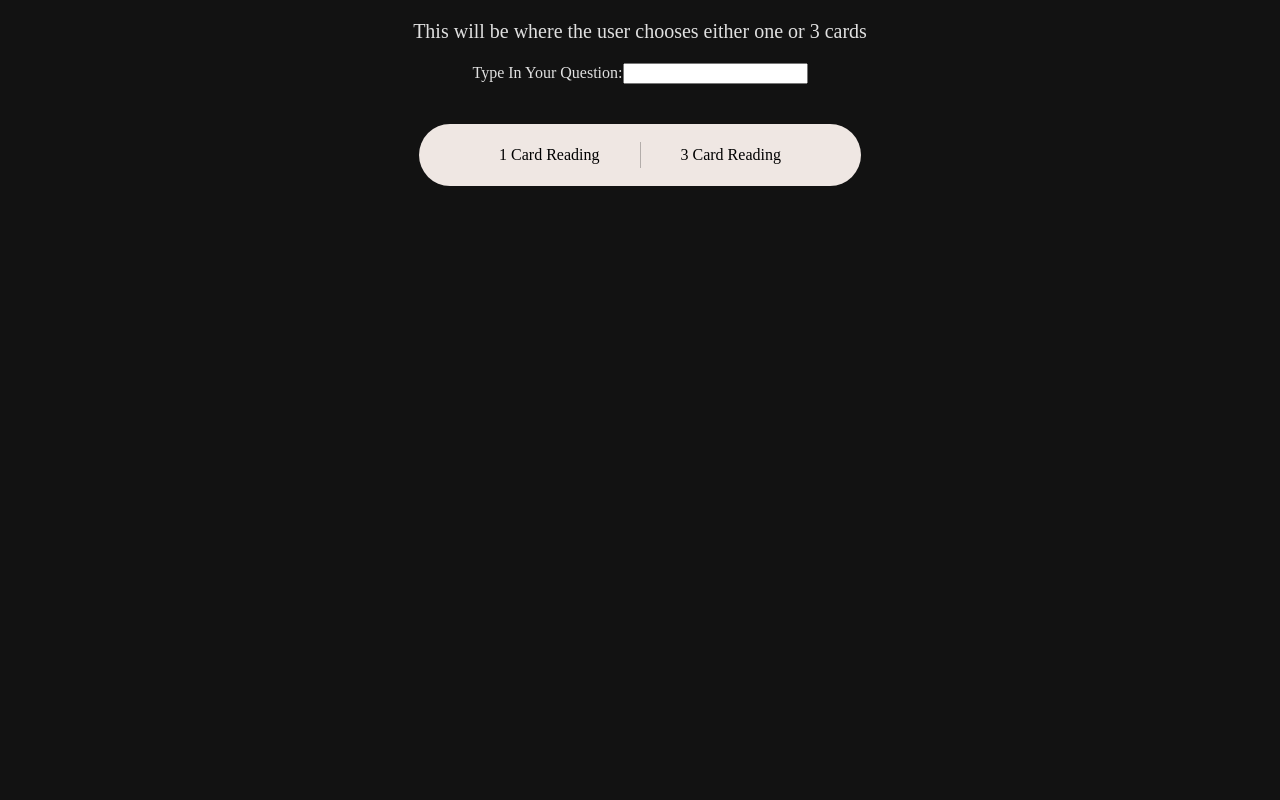
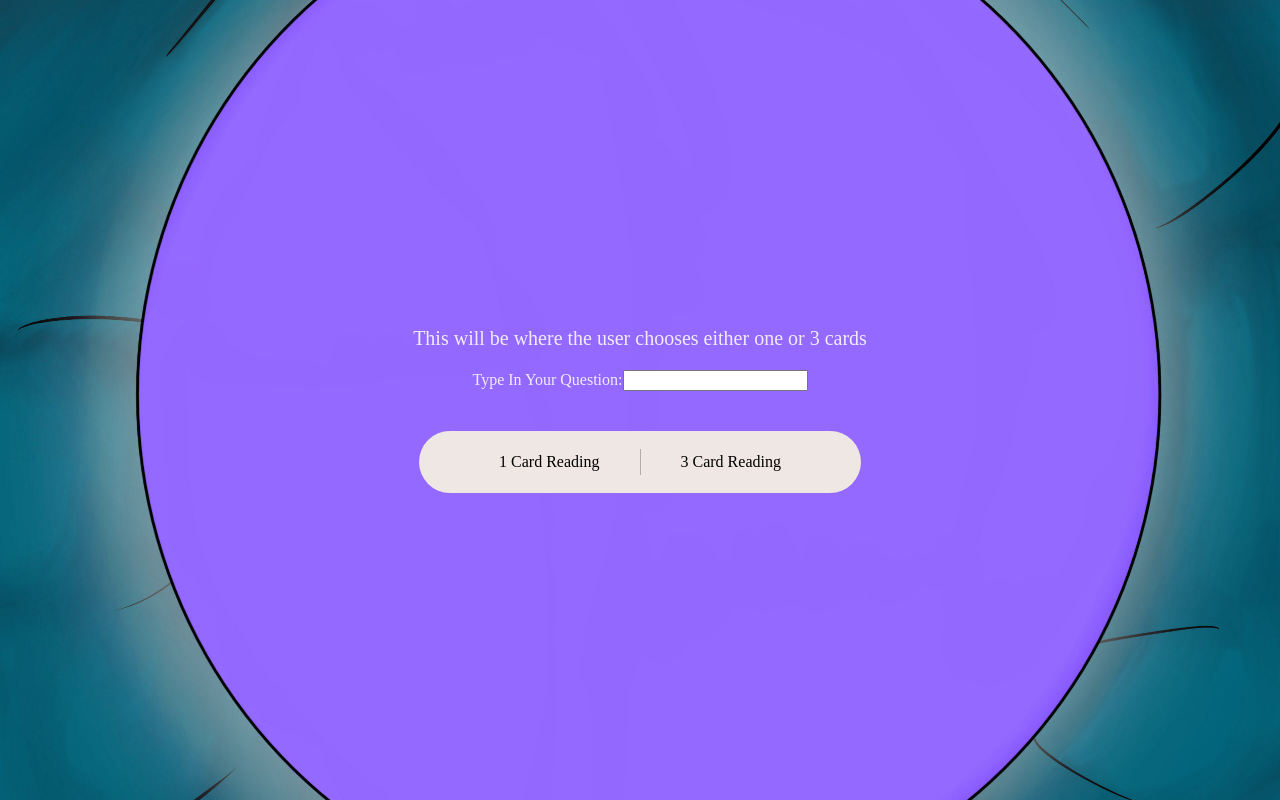
Before and after one commit to ArturMigulea/Tarot-Reading, a React (Vite) app: page /#/Screens/TypeSelect in a window 1280 px wide. Built offline with nearby package versions, Linux system fonts and the light colour scheme; a web font is replaced by a local one.

Commit message:
filling in the images for all screens

```diff
--- a/src/Screens/LazySusan.jsx
+++ b/src/Screens/LazySusan.jsx
@@ -6,7 +6,7 @@ function LazySusan() {
     const navigate = useNavigate()
 
     return (
-        <div className='ScreenContainer'>
+        <div className='ScreenContainer crystalBall-bg-img bg-img'>
             <h2>Lazy Susan</h2>
             <p>Spinny card thing here</p>
 
--- a/src/Screens/TypeSelect.jsx
+++ b/src/Screens/TypeSelect.jsx
@@ -18,7 +18,7 @@ function TypeSelect() {
     };
 
     return (
-        <div className='ScreenContainer'>
+        <div className='ScreenContainer crystalBall-bg-img bg-img'>
             <p>This will be where the user chooses either one or 3 cards</p>
 
             <div>
```
